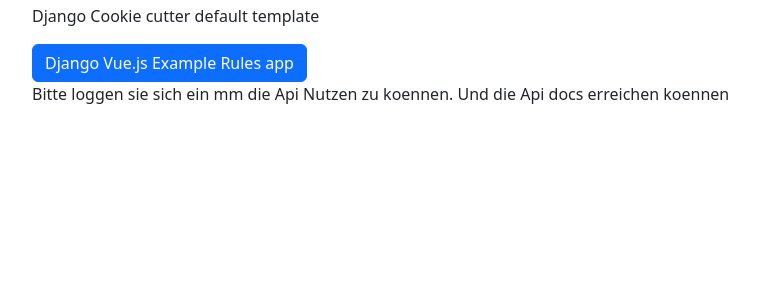
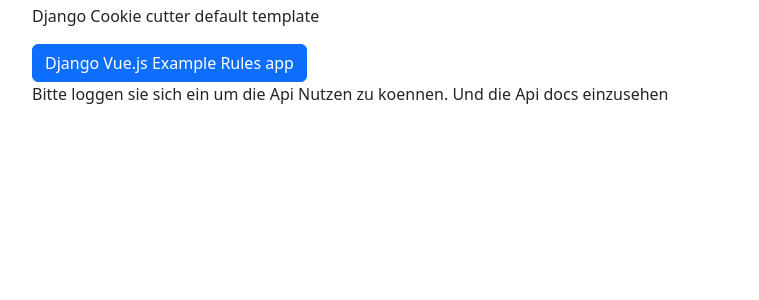
Before and after one commit to surfgreendevteam/django_vue_example, a Django app: template vue_js_django_prototype/templates/pages/home.html in a window 1280 px wide. Shown: the part 56-356 px from the top of the page, without its empty margins (50-809 px from the left). Run offline with Django 5.2, Linux system fonts and the light colour scheme; the template is opened without the code that fills it, so the values that code supplies are empty; some libraries are stand-ins or nearby versions.

Commit message:
MANU-1 correct template

```diff
--- a/vue_js_django_prototype/templates/base.html
+++ b/vue_js_django_prototype/templates/base.html
@@ -114,7 +114,7 @@
                   <a class="btn btn-secondary" href="{% url 'api-docs' %}">API Docs (DjangoREST framework)</a>
 
                 {% else %}
-                  <p>{% translate "Bitte loggen sie sich ein mm die Api Nutzen zu koennen. Und die Api docs erreichen koennen" %}</p>
+                  <p>{% translate "Bitte loggen sie sich ein um die Api Nutzen zu koennen. Und die Api docs einzusehen" %}</p>
               {% endif %}
           {% endblock content %}
         {% endblock main %}
```
